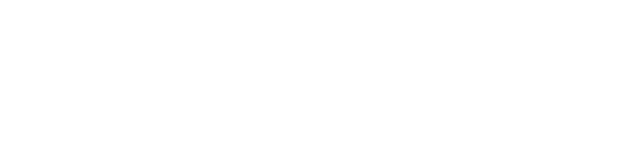
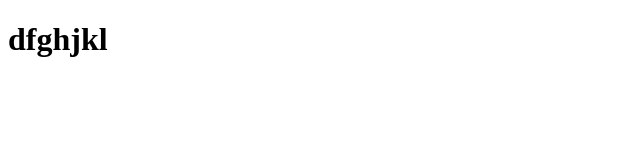
Before and after one commit to orikiri/avenue, a plain HTML site: page index.html in a window 1280 px wide. Shown: the whole page, without its empty margins (0-640 px from the left). Drawn offline with Linux system fonts and the light colour scheme.

Commit message:
change index.html
change title
add h1

```diff
--- a/index.html
+++ b/index.html
@@ -4,9 +4,9 @@
     <meta charset="UTF-8">
     <meta http-equiv="X-UA-Compatible" content="IE=edge">
     <meta name="viewport" content="width=device-width, initial-scale=1.0">
-    <title>Document</title>
+    <title>Заголовок</title>
 </head>
 <body>
-
+    <h1>dfghjkl</h1>
 </body>
 </html>
```
